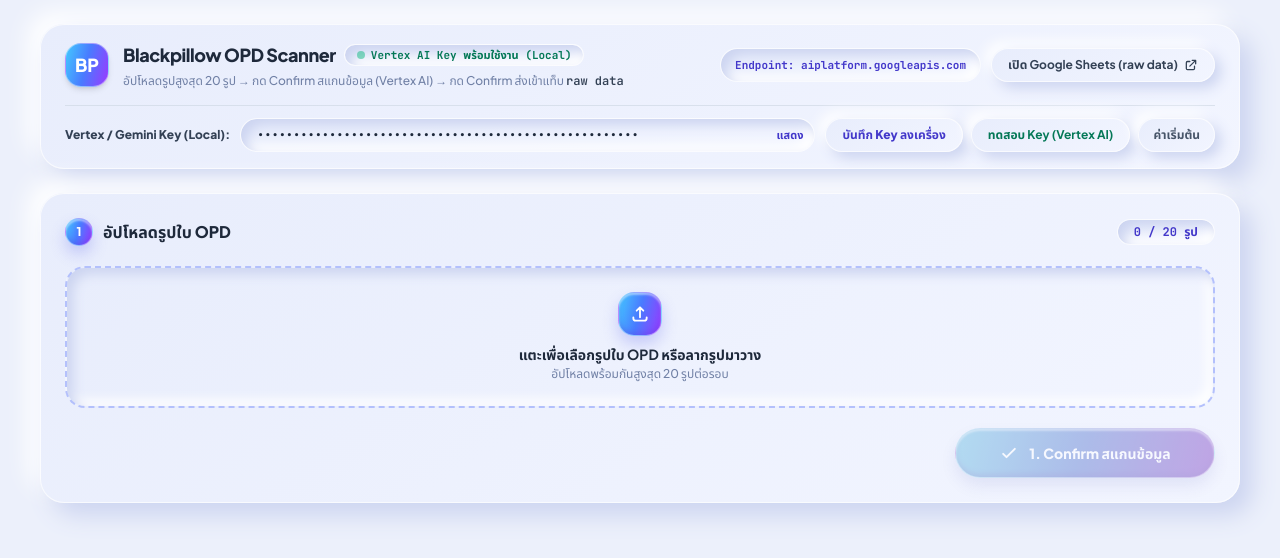
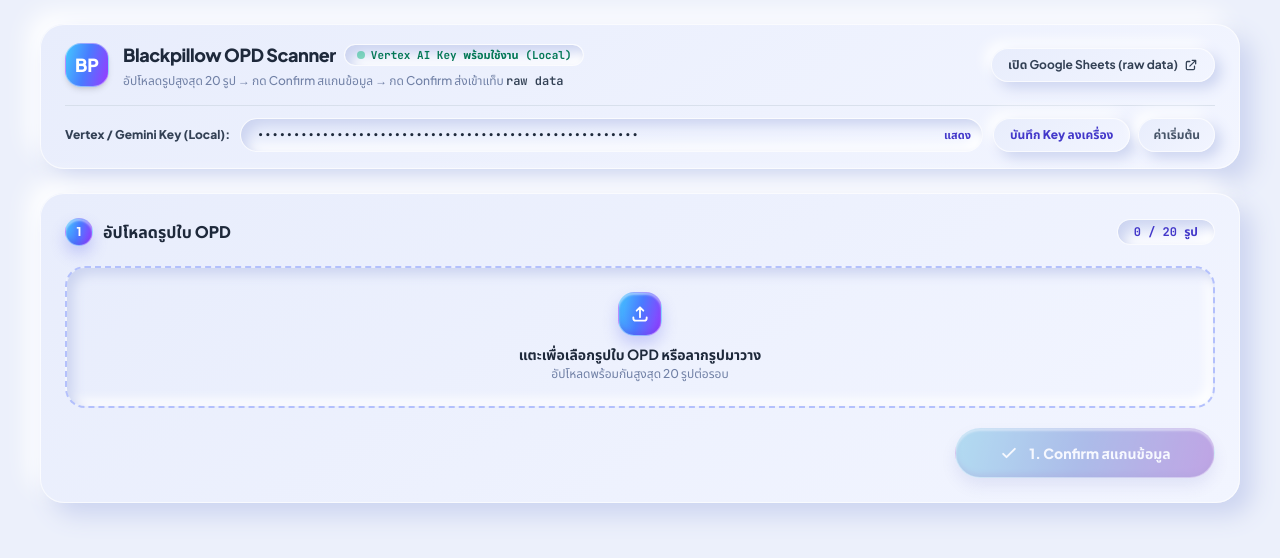
Before and after one commit to iztornz/OPD_Blackpillow, a plain HTML site: page index.html in a window 1280 px wide. Drawn offline with nearby package versions, Linux system fonts and the light colour scheme.

Commit message:
Update index.html

```diff
--- a/index.html
+++ b/index.html
@@ -190,15 +190,12 @@
             </span>
           </div>
           <p class="text-xs text-[#7181a6] mt-1">
-            อัปโหลดรูปสูงสุด 20 รูป &rarr; กด Confirm สแกนข้อมูล (Vertex AI) &rarr; กด Confirm ส่งเข้าแท็บ <span class="font-mono-num font-semibold text-slate-700">raw data</span>
+            อัปโหลดรูปสูงสุด 20 รูป &rarr; กด Confirm สแกนข้อมูล &rarr; กด Confirm ส่งเข้าแท็บ <span class="font-mono-num font-semibold text-slate-700">raw data</span>
           </p>
         </div>
       </div>
 
       <div class="flex items-center gap-2.5 self-end sm:self-auto">
-        <span id="endpoint-route-badge" class="px-3.5 py-2 rounded-full text-[11px] font-mono-num font-extrabold neu-input text-indigo-700">
-          Endpoint: aiplatform.googleapis.com
-        </span>
         <a
           href="https://docs.google.com/spreadsheets/d/1Pm0-pxYRgFVvX_iZvKd663FdaeT93guYwvMIebxVl3s/edit?gid=0#gid=0"
           target="_blank"
@@ -242,14 +239,6 @@
           class="neu-btn px-4 py-2 text-xs font-extrabold text-indigo-700"
         >
           บันทึก Key ลงเครื่อง
-        </button>
-        <button
-          type="button"
-          id="btn-test-key"
-          onclick="testLocalApiKey()"
-          class="neu-btn px-4 py-2 text-xs font-bold text-emerald-700"
-        >
-          ทดสอบ Key (Vertex AI)
         </button>
         <button
           type="button"
```
